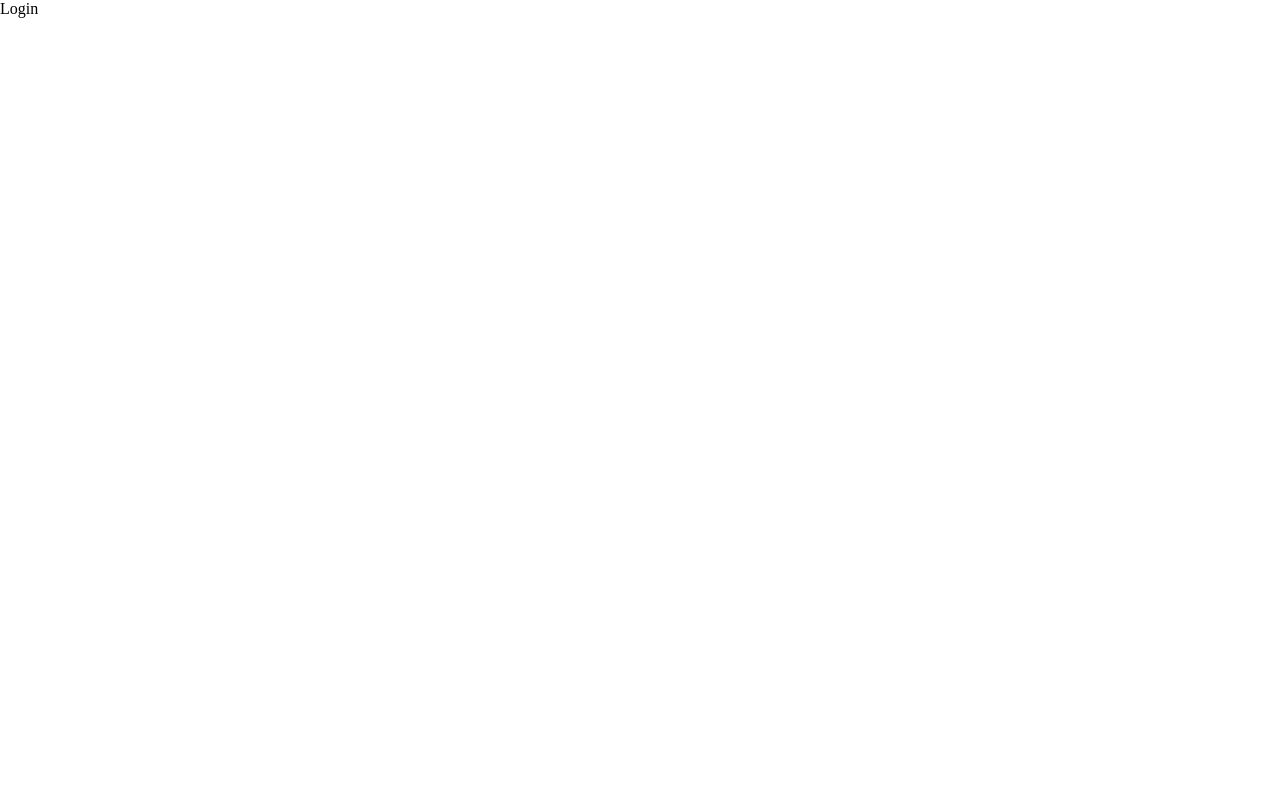
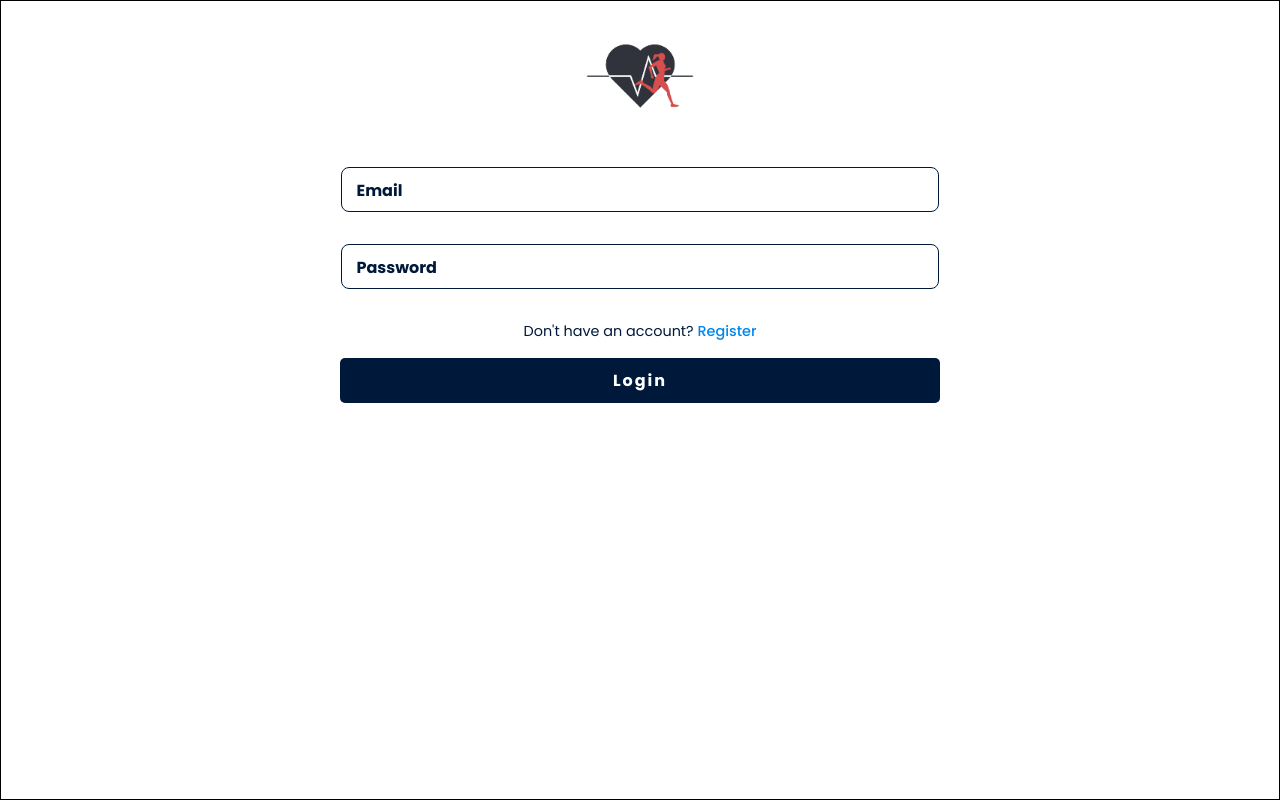
Before and after one commit to RaffyRey/fitcord-mern, a React (Create React App) app in the folder client/: page /login in a window 1280 px wide. Built offline with nearby package versions, Linux system fonts and the light colour scheme.

Commit message:
Login (#1)
* Im the login branch

* finished the ui design of the login page

```diff
--- a/client/src/App.js
+++ b/client/src/App.js
@@ -1,6 +1,7 @@
 import {Routes, Route} from 'react-router-dom';
 import {Suspense, lazy} from 'react'
 import Loading from './components/Loading';
+import { PageContainer } from './style/container';
 
 // lazy page
 const LoginLazy = lazy(() => import('./page/Login'));
@@ -10,7 +11,7 @@ const DashboardLazy = lazy(() => import('./page/Dashboard'));
 
 function App() {
   return (
-    <div >
+    <PageContainer >
       <Routes>
         <Route path="/login" element={
           <Suspense fallback={<Loading/>}>
@@ -30,7 +31,7 @@ function App() {
           </Suspense>
         } />
       </Routes>
-    </div>
+    </PageContainer>
   );
 }
 
--- /dev/null
+++ b/client/src/components/FormButton.jsx
@@ -0,0 +1,10 @@
+import React from 'react'
+import { ButtonForm } from '../style/button'
+
+const FormButton = ({label}) => {
+  return (
+    <ButtonForm>{label}</ButtonForm>
+  )
+}
+
+export default FormButton
--- /dev/null
+++ b/client/src/components/Input.jsx
@@ -0,0 +1,14 @@
+import React, {useId} from 'react'
+import { FormInputContainer } from '../style/input'
+
+const Input = ({placeholder, label, type}) => {
+ const id = useId()
+  return (
+   <FormInputContainer>
+    <input type={type} placeholder={placeholder} id={id}/>
+    <label htmlFor={id}>{label}</label>
+   </FormInputContainer>
+  )
+}
+
+export default Input
--- a/client/src/page/Login.jsx
+++ b/client/src/page/Login.jsx
@@ -1,8 +1,22 @@
 import React from 'react'
+import Input from '../components/Input'
+import { Form, PageContent } from '../style/container'
+import { FormHeader } from '../style/header'
+import { useNavigate, Link } from 'react-router-dom'
+import FormButton from '../components/FormButton'
+
 
 const Login = () => {
   return (
-    <div>Login</div>
+    <PageContent>
+      <Form>
+        <FormHeader/>
+        <Input placeholder='Email' type='email' label='Email'/>
+        <Input placeholder='Password' type='password' label='Password'/>
+        <span>Don't have an account? <Link to='/register'>Register</Link></span>
+        <FormButton label='Login'/>
+      </Form>
+    </PageContent>
   )
 }
 
--- /dev/null
+++ b/client/src/style/button.js
@@ -0,0 +1,16 @@
+import styled from "styled-components";
+
+export const ButtonForm = styled.button`
+ max-width: 600px;
+ width: 100%;
+ height: 45px;
+ border-radius: 5px;
+ border: none;
+ background-color: #00193b;
+ color: #fff;
+ font-family: 'Poppins';
+ font-size: 1rem;
+ font-weight: 700;
+ letter-spacing: 2px;
+ cursor: pointer;
+`;
--- /dev/null
+++ b/client/src/style/container.js
@@ -0,0 +1,46 @@
+import styled from 'styled-components';
+
+export const PageContainer = styled.div`
+ width: 100%;
+ height: 100vh;
+ overflow: auto;
+ display: block;
+ position: relative;
+ margin: 0;
+ padding: 0;
+`;
+
+export const PageContent = styled.main`
+ width: 100%;
+ max-width: 1440px;
+ height: 100%;
+ margin: 0 auto;
+ border: 1px solid #000;
+`;
+
+export const Form = styled.form`
+ width: 100%;
+ height: 100%;
+ display: flex;
+ flex-direction: column;
+ align-items: center;
+
+ span{
+  font-size: .9rem;
+  margin: 1rem 0;
+  font-family: 'Poppins';
+  color: #00193b;
+ }
+
+ a{
+  font-size: .9rem;
+  font-style: normal;
+  font-weight: 500;
+  text-decoration: none;
+  color: #0086eb;
+
+  &:hover{
+   text-decoration: underline;
+  }
+ }
+`;
--- /dev/null
+++ b/client/src/style/header.js
@@ -0,0 +1,14 @@
+import styled from 'styled-components';
+import FitCordLogo from '../images/fitcord-logo-removebg-preview.png'
+
+export const FormHeader = styled.header`
+ width: 100%;
+ height: 150px;
+ display: flex;
+ justify-content: center;
+ align-items: center;
+ background-image: url(${FitCordLogo});
+ background-size: contain;
+ background-repeat: no-repeat;
+ background-position: center;
+`;
--- /dev/null
+++ b/client/src/style/input.js
@@ -0,0 +1,59 @@
+import styled from 'styled-components';
+
+export const FormInputContainer = styled.div`
+  max-width: 630px;
+  width: 100%;
+  margin: 8px 0;
+  padding: 8px 1rem;
+  display: flex;
+  justify-content: center;
+  position: relative;
+
+  input{
+   width: 100%;
+   height: 45px;
+   padding: 0 1rem;
+   font-size: 1.1rem;
+   font-family: 'Poppins';
+   border-radius: 8px;
+   border: 1.5px solid #00193b;
+   outline: none;
+   transition: all 0.3s ease-in-out;
+
+  ::placeholder{
+   color: transparent;
+  }
+  &:not(:placeholder-shown){
+    + label{
+     top: 15%;
+     font-size: 1rem;
+     background-color: #fff;
+     padding: 0 5px;
+    }
+   }
+  }
+
+
+ label{
+  position: absolute;
+  top: 50%;
+  left: 5%;
+  font-weight: bold;
+  transform: translateY(-50%);
+  transition: all .3s ease-in-out;
+  color:#00193b;
+ }
+
+ /*input active  */
+ input:focus{
+   border-color: #0086eb;
+   ~label{
+    top: 15%;
+    color: #0086eb;
+    font-size: 1rem;
+    background-color: #fff;
+    padding: 0 5px;
+   }
+  }
+
+`;
```
Also changed, not shown: 1 other file (tests, documents, lock files or other folders).
